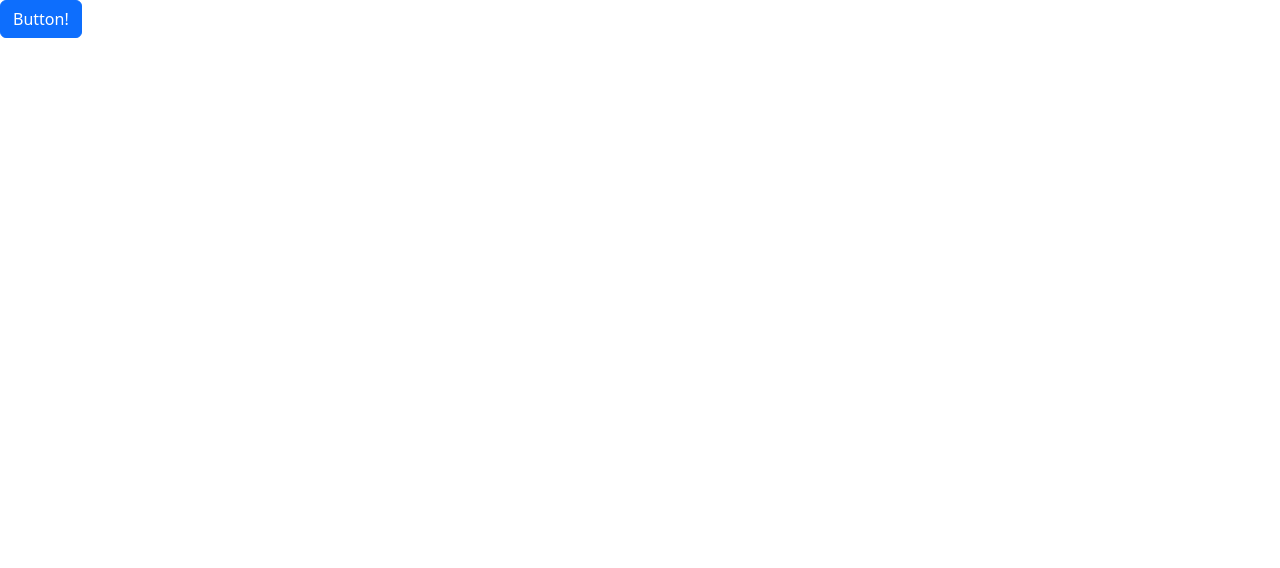
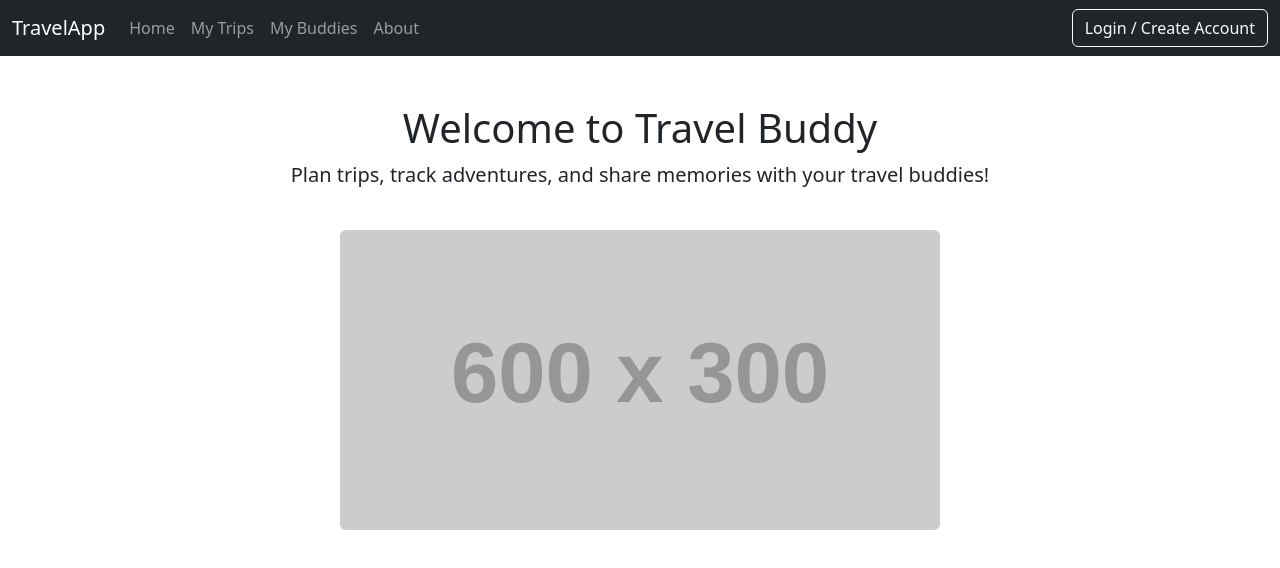
Before and after one commit to RaveNcLawNN/travel_buddy-webapp, a plain HTML site: page frontend/index.html in a window 1280 px wide. Drawn offline with nearby package versions, Linux system fonts and the light colour scheme; placeholder pictures from the web are drawn by us.

Commit message:
Experimented with a potential setup by adding home.js, navigation-bar.js, adapted main.js and index.html accordingly

```diff
--- a/frontend/index.html
+++ b/frontend/index.html
@@ -3,13 +3,19 @@
     <head>
         <meta charset="UTF-8">
         <meta name="viewport" content="width=device-width, initial-scale=1.0">
-    <title>Document</title>
-    <link href="https://cdn.jsdelivr.net/npm/bootstrap@5.3.6/dist/css/bootstrap.min.css" rel="stylesheet" integrity="sha384-4Q6Gf2aSP4eDXB8Miphtr37CMZZQ5oXLH2yaXMJ2w8e2ZtHTl7GptT4jmndRuHDT" crossorigin="anonymous">
+        <title>Travel Buddy</title>
+        <link href="https://cdn.jsdelivr.net/npm/bootstrap@5.3.6/dist/css/bootstrap.min.css"
+              rel="stylesheet"
+              integrity="sha384-4Q6Gf2aSP4eDXB8Miphtr37CMZZQ5oXLH2yaXMJ2w8e2ZtHTl7GptT4jmndRuHDT"
+              crossorigin="anonymous">
     </head>
     <body>
-    <div id="app"></div>
+        <div id="navbar"></div>
+        <div id="app" class="container mt-4"></div>
+
         <script type="module" src="js/main.js"></script>
-
-    <script src="https://cdn.jsdelivr.net/npm/bootstrap@5.3.6/dist/js/bootstrap.bundle.min.js" integrity="sha384-j1CDi7MgGQ12Z7Qab0qlWQ/Qqz24Gc6BM0thvEMVjHnfYGF0rmFCozFSxQBxwHKO" crossorigin="anonymous"></script>
+        <script src="https://cdn.jsdelivr.net/npm/bootstrap@5.3.6/dist/js/bootstrap.bundle.min.js"
+                integrity="sha384-j1CDi7MgGQ12Z7Qab0qlWQ/Qqz24Gc6BM0thvEMVjHnfYGF0rmFCozFSxQBxwHKO"
+                crossorigin="anonymous"></script>
     </body>
 </html>
--- /dev/null
+++ b/frontend/js/home.js
@@ -0,0 +1,17 @@
+export function loadHome() {
+    const app = document.getElementById('app');
+    if (!app) {
+        console.warn('No #app element found. Home view not loaded.');
+        return;
+    }
+
+    app.innerHTML = `
+        <div class="text-center">
+            <h1 class="mt-5">Welcome to Travel Buddy</h1>
+            <p class="lead">Plan trips, track adventures, and share memories with your travel buddies!</p>
+            <img src="https://via.placeholder.com/600x300?text=Travel+Buddy"
+                 class="img-fluid rounded mt-4"
+                 alt="Travel">
+        </div>
+    `;
+}
--- a/frontend/js/main.js
+++ b/frontend/js/main.js
@@ -1,9 +1,22 @@
-/* Entry Point */
+import { initNavigationBar } from './navigation-bar.js';
+import { loadHome } from './home.js';
 
+window.addEventListener('hashchange', route);
 
-const button = document.createElement('button')
-button.type = 'button';
-button.className = 'btn btn-primary';
-button.textContent = "Button!";
+function route() {
+    const view = (location.hash.replace('#', '').trim().toLowerCase()) || 'home';
 
-document.getElementById('app').appendChild(button);
+    switch (view) {
+        case 'home':
+            loadHome();
+            break;
+        // other views can be put here later
+        default:
+            loadHome();
+    }
+}
+
+document.addEventListener('DOMContentLoaded', () => {
+    initNavigationBar();
+    route();
+});
--- /dev/null
+++ b/frontend/js/navigation-bar.js
@@ -0,0 +1,45 @@
+export function initNavigationBar() {
+    const navbar = document.getElementById('navbar');
+    if (!navbar) {
+        console.warn('No #navbar element found. Navigation bar not initialized.');
+        return;
+    }
+
+    navbar.innerHTML = `
+        <nav class="navbar navbar-expand-lg navbar-dark bg-dark">
+            <div class="container-fluid">
+                <a class="navbar-brand" href="#home">TravelApp</a>
+                <button class="navbar-toggler" type="button" data-bs-toggle="collapse" data-bs-target="#navbarNav"
+                    aria-controls="navbarNav" aria-expanded="false" aria-label="Toggle navigation">
+                    <span class="navbar-toggler-icon"></span>
+                </button>
+                <div class="collapse navbar-collapse" id="navbarNav">
+                    <ul class="navbar-nav me-auto mb-2 mb-lg-0">
+                        <li class="nav-item">
+                            <a class="nav-link" href="#home">Home</a>
+                        </li>
+                        <li class="nav-item">
+                            <a class="nav-link" href="#trips">My Trips</a>
+                        </li>
+                        <li class="nav-item">
+                            <a class="nav-link" href="#buddies">My Buddies</a>
+                        </li>
+                        <li class="nav-item">
+                            <a class="nav-link" href="#about">About</a>
+                        </li>
+                    </ul>
+                    <button class="btn btn-outline-light" type="button" id="loginBtn">Login / Create Account</button>
+                </div>
+            </div>
+        </nav>
+    `;
+
+    const loginButton = document.getElementById('loginBtn');
+    if (loginButton) {
+        loginButton.addEventListener('click', () => {
+            alert('Login or create account functionality goes here.');
+        });
+    } else {
+        console.warn('Login button not found.');
+    }
+}
```
Lines whose indentation alone changed are shown as unchanged.
